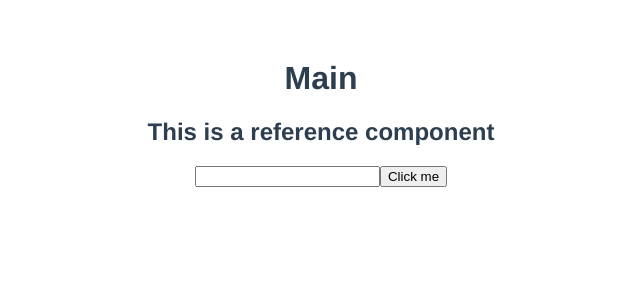
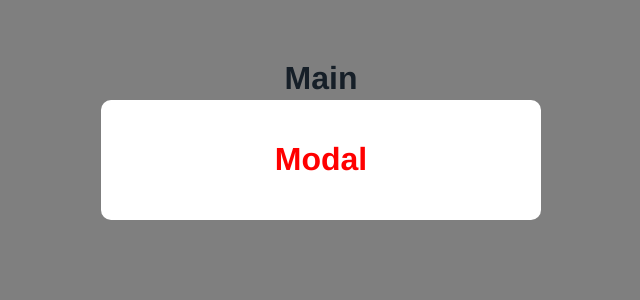
Before and after one commit to agung2001/hands-on-vue, a Vue app in the folder modal-project/: page / in a window 1280 px wide. Shown: the top 300 px of the page, without its empty margins (319-959 px from the left). Built offline with nearby package versions, Linux system fonts and the light colour scheme.

Commit message:
feat: implement global css style

```diff
--- a/modal-project/src/App.vue
+++ b/modal-project/src/App.vue
@@ -12,14 +12,3 @@ export default {
   }
 }
 </script>
-
-<style>
-#app {
-  font-family: Avenir, Helvetica, Arial, sans-serif;
-  -webkit-font-smoothing: antialiased;
-  -moz-osx-font-smoothing: grayscale;
-  text-align: center;
-  color: #2c3e50;
-  margin-top: 60px;
-}
-</style>
--- /dev/null
+++ b/modal-project/src/assets/global.css
@@ -0,0 +1,8 @@
+#app {
+    font-family: Avenir, Helvetica, Arial, sans-serif;
+    -webkit-font-smoothing: antialiased;
+    -moz-osx-font-smoothing: grayscale;
+    text-align: center;
+    color: #2c3e50;
+    margin-top: 60px;
+  }
--- a/modal-project/src/components/Main.vue
+++ b/modal-project/src/components/Main.vue
@@ -7,5 +7,6 @@ import Reference from './Reference.vue';
     <div>
         <h1>Main</h1>
         <Reference />
+        <Modal />
     </div>
 </template>
--- a/modal-project/src/components/Modal.vue
+++ b/modal-project/src/components/Modal.vue
@@ -6,7 +6,7 @@
     </div>
 </template>
 
-<style>
+<style scoped>
 .backdrop {
     position: fixed;
     top: 0;
@@ -22,4 +22,7 @@
     background: white;
     border-radius: 10px;
 }
+h1 {
+    color: #ff0000;
+}
 </style>
--- a/modal-project/src/main.js
+++ b/modal-project/src/main.js
@@ -1,4 +1,5 @@
 import { createApp } from 'vue'
 import App from './App.vue'
+import './assets/global.css'
 
 createApp(App).mount('#app')
```
